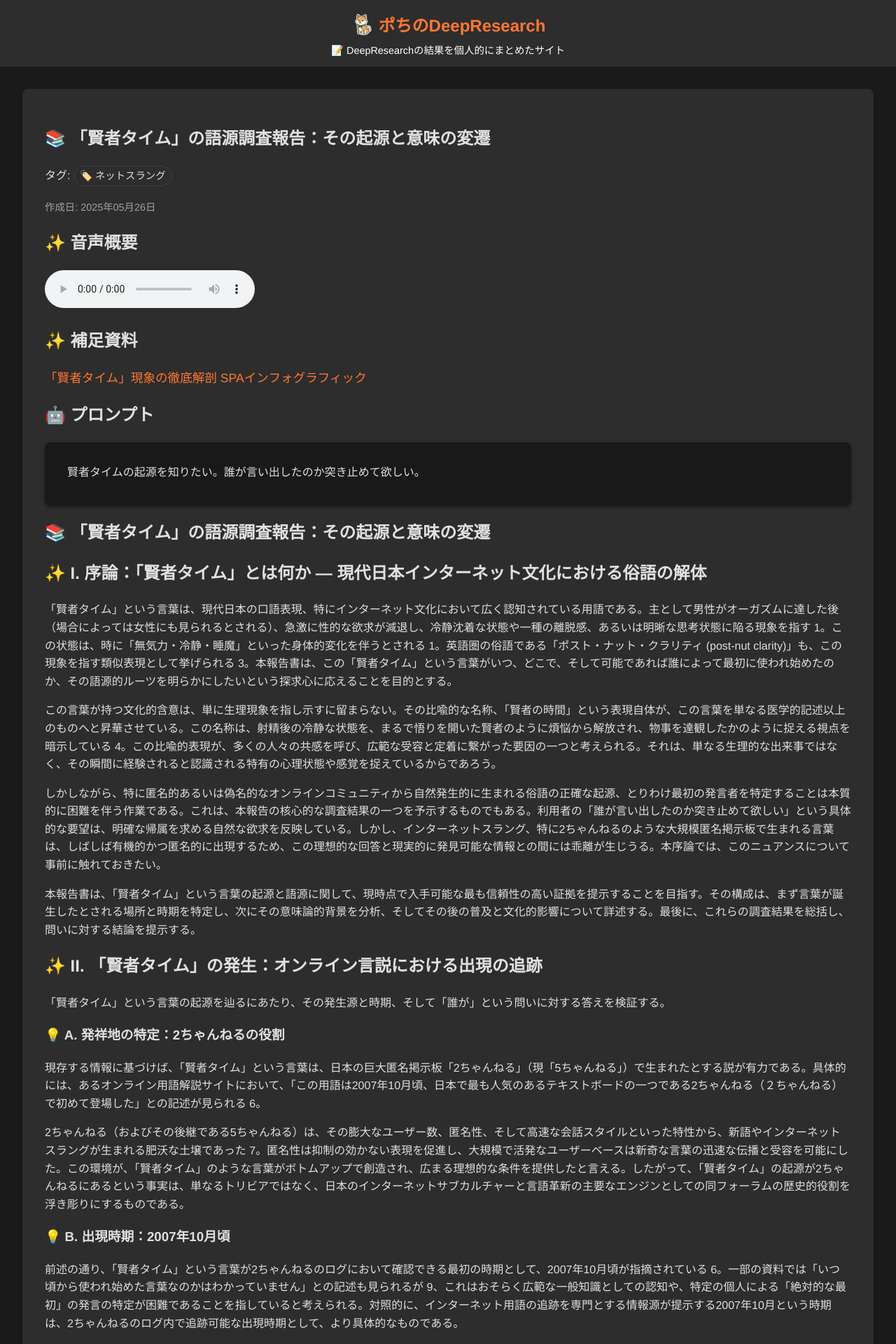
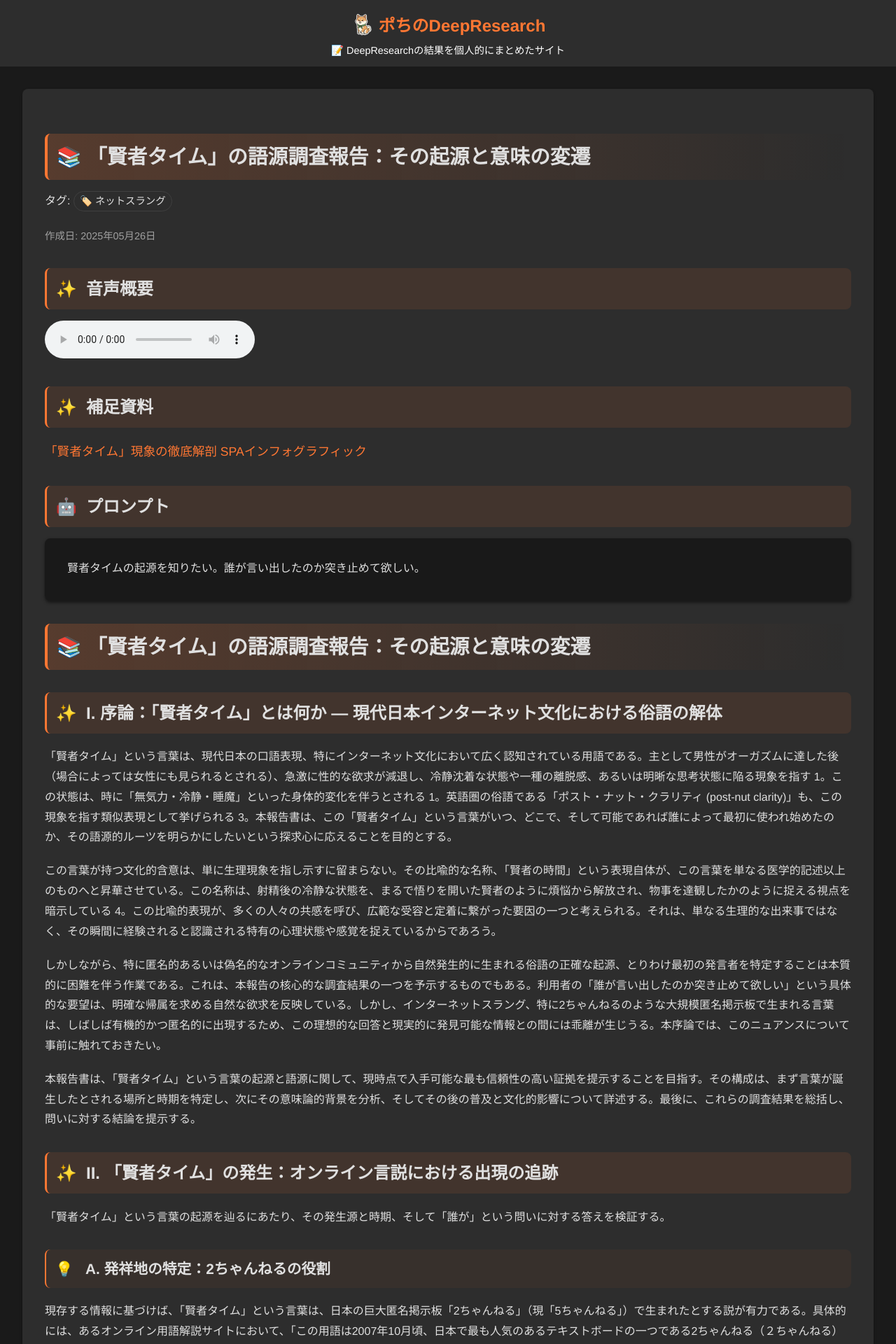
Before and after one commit to aegisfleet/share-deepresearch, a Jekyll site: the page built from _topics/kenja-time/index.md, in a window 1280 px wide. Shown: the top 1920 px of the page at 70% size. Built offline with Jekyll 4.4.1, drawn with Linux system fonts in a browser that asks for light colours.

Commit message:
デザイン調整

```diff
--- a/assets/css/style.scss
+++ b/assets/css/style.scss
@@ -512,6 +512,79 @@ a:hover {
     color: var(--text-color);
 }
 
+/* 見出しの基本スタイル */
+.topic h1, .topic h2, .topic h3 {
+    margin: 2rem 0 1rem;
+    padding: 0.8rem 1rem 0.8rem 3.5rem; /* アイコン分広げる */
+    position: relative;
+    border-radius: 8px;
+    line-height: 1.4;
+}
+
+.topic h1 {
+    font-size: 1.8rem;
+    background: linear-gradient(to right, rgba(255, 119, 51, 0.2), transparent);
+    border-left: 4px solid var(--primary-color);
+}
+
+.topic h2 {
+    font-size: 1.5rem;
+    background: rgba(255, 119, 51, 0.1);
+    border-left: 3px solid var(--primary-color);
+}
+
+.topic h3 {
+    font-size: 1.3rem;
+    background: rgba(255, 119, 51, 0.05);
+    border-left: 2px solid var(--primary-color);
+}
+
+/* 見出しのアイコン位置調整 */
+.topic h1::before,
+.topic h2::before,
+.topic h3::before {
+    position: absolute;
+    left: 0.8rem;
+}
+
+/* コンテンツの可読性向上 */
+.topic p {
+    line-height: 1.8;
+    margin: 1.2rem 0;
+}
+
+.topic ul, .topic ol {
+    margin: 1.2rem 0;
+    padding-left: 2rem;
+}
+
+.topic li {
+    margin: 0.5rem 0;
+    line-height: 1.6;
+}
+
+/* リンクの視認性向上 */
+.topic a {
+    padding: 0.1rem 0.3rem;
+    margin: -0.1rem -0.3rem;
+    border-radius: 3px;
+    transition: background-color 0.2s ease;
+}
+
+.topic a:hover {
+    background-color: rgba(255, 119, 51, 0.1);
+    text-decoration: none;
+}
+
+/* 引用のスタイル改善 */
+.topic blockquote {
+    margin: 1.5rem 0;
+    padding: 1rem 1.5rem;
+    border-left: 4px solid var(--primary-color);
+    background: rgba(45, 45, 45, 0.5);
+    border-radius: 0 8px 8px 0;
+}
+
 /* リストのインデント調整 */
 ul, ol {
     padding-left: 1.5rem; /* デフォルトのインデントを少し減らす */
```
